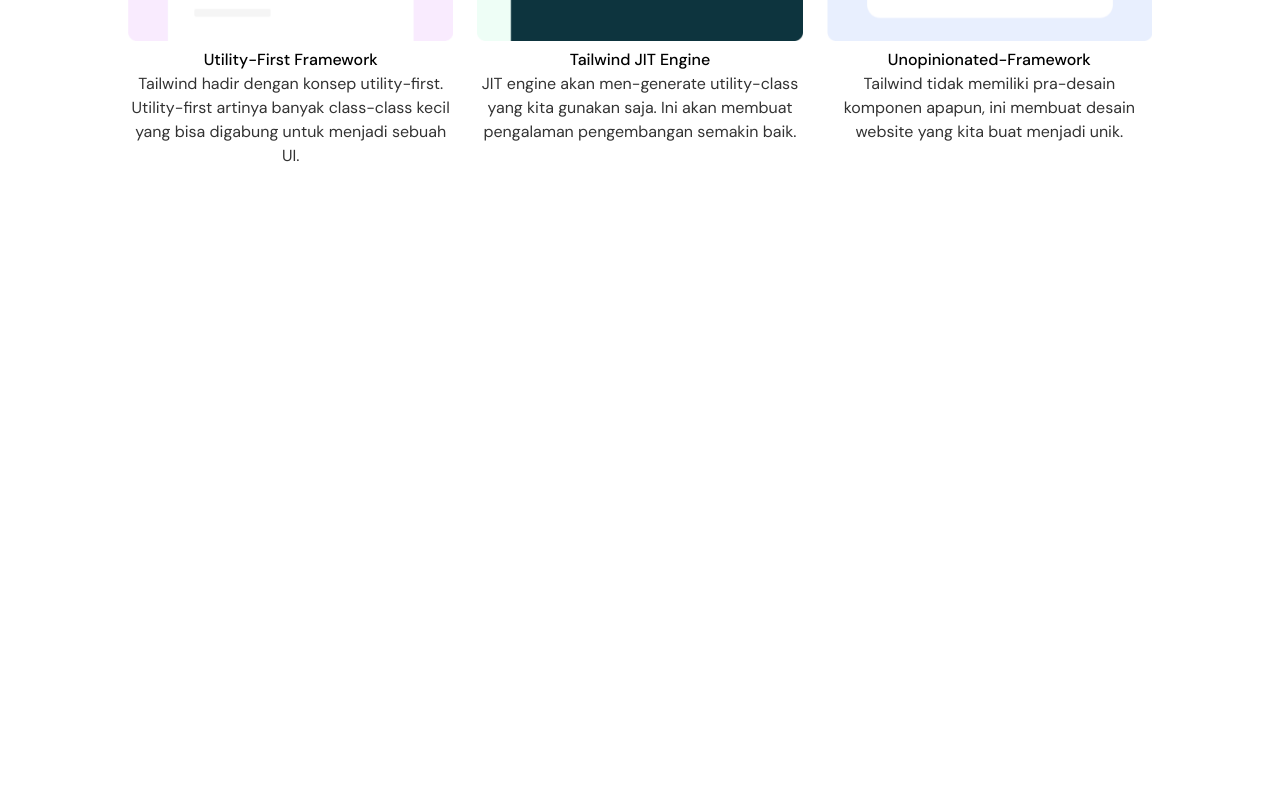
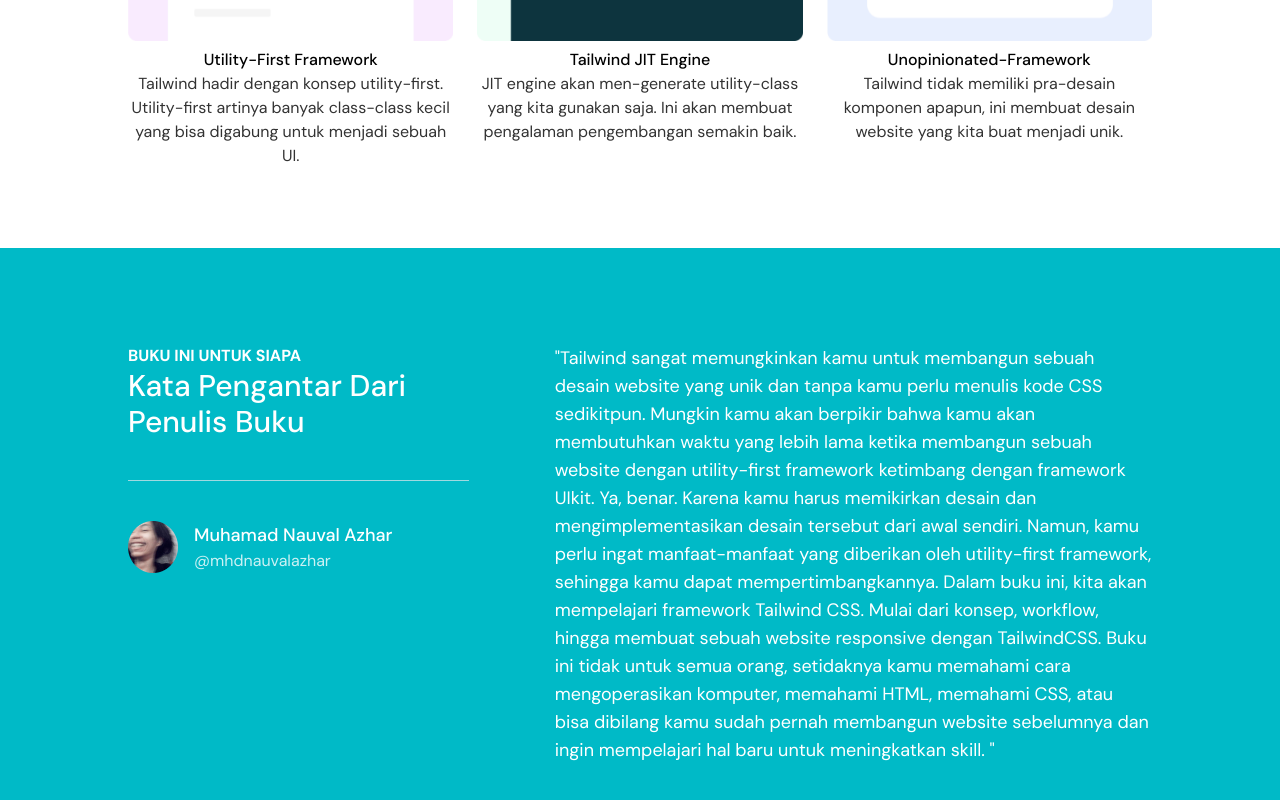
Before and after one commit to Fadil3/malaka, a Next.js app: page / in a window 1280 px wide. Shown: the part 1278-2078 px from the top of the page. Before the commit the page ends 1446 px from the top, so only its background shows below. Built offline with nearby package versions, Linux system fonts and the light colour scheme.

Commit message:
import introduction to home

```diff
--- a/pages/index.js
+++ b/pages/index.js
@@ -1,6 +1,7 @@
 import For from '../components/For'
 import Hero from '../components/Hero'
 import Navbar from '../components/Navbar'
+import Introduction from '../components/Introduction'
 
 export default function Home() {
   return (
@@ -14,6 +15,7 @@
       <div className="mx-32">
         <For />
       </div>
+      <Introduction />
     </>
   )
 }
```
